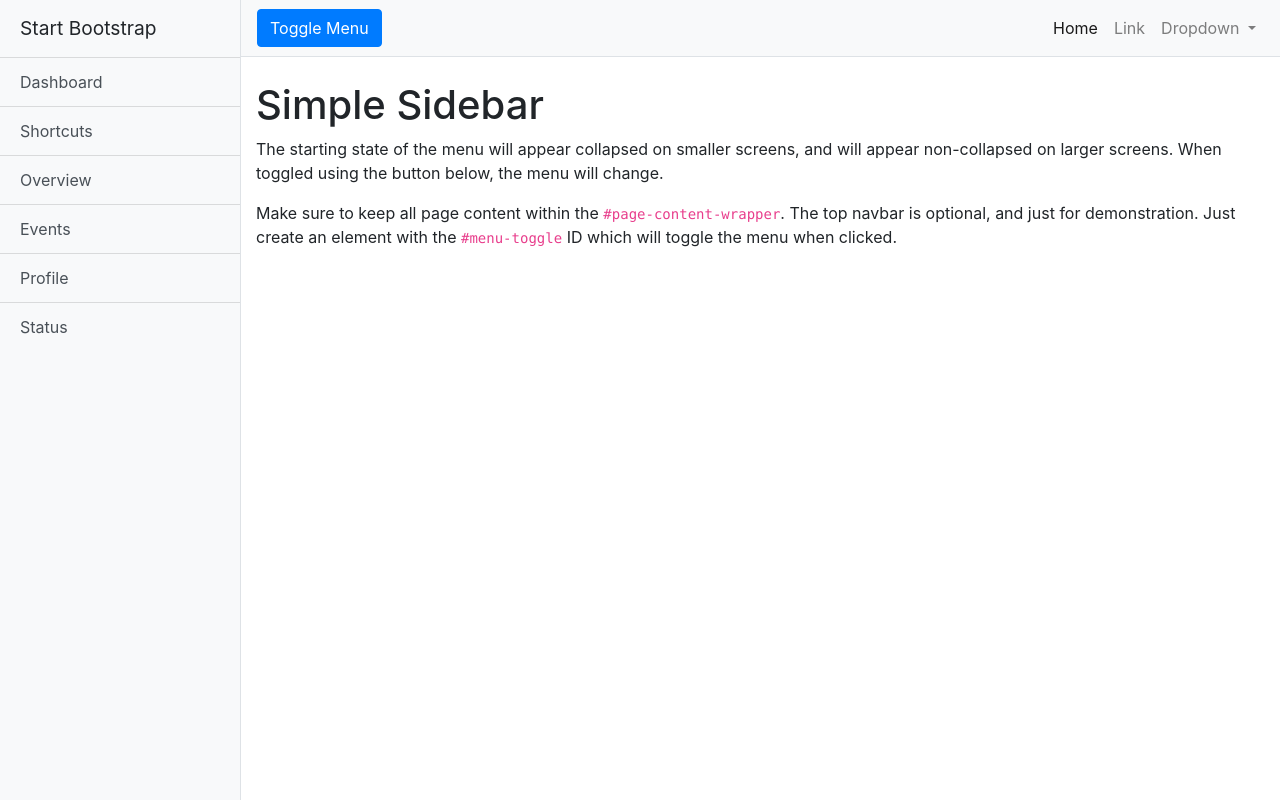
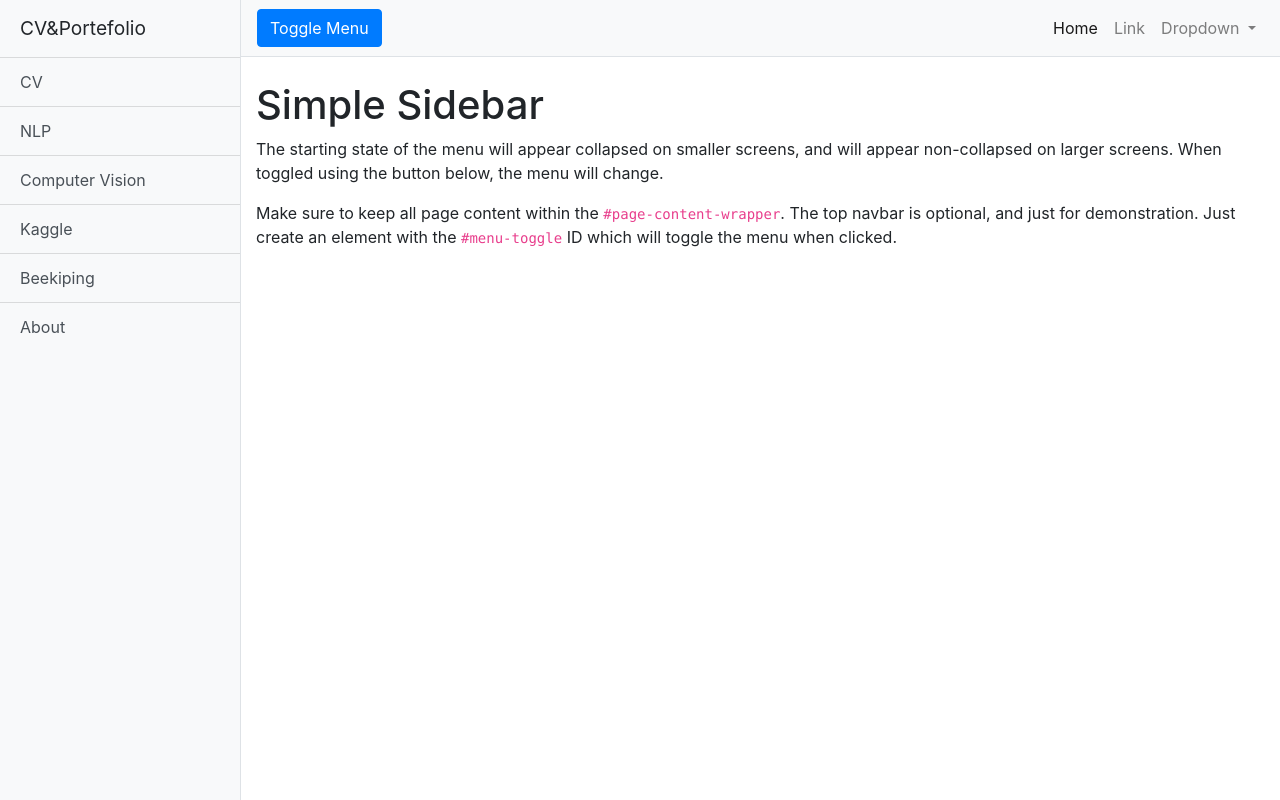
Before and after one commit to HugoPaulino/Curriculum-Vitae, a website: page CV&Portfolio/index.html in a window 1280 px wide. Drawn offline with Linux system fonts and the light colour scheme.

Commit message:
change labels
Signed-off-by: Hugo Paulino dos Santos <darkmagicok@gmail.com>

```diff
--- a/CV&Portfolio/index.html
+++ b/CV&Portfolio/index.html
@@ -8,7 +8,7 @@
   <meta name="description" content="">
   <meta name="author" content="">
 
-  <title>Simple Sidebar - Start Bootstrap Template</title>
+  <title>CV&Portefolio</title>
 
   <!-- Bootstrap core CSS -->
   <link href="vendor/bootstrap/css/bootstrap.min.css" rel="stylesheet">
@@ -24,14 +24,14 @@
 
     <!-- Sidebar -->
     <div class="bg-light border-right" id="sidebar-wrapper">
-      <div class="sidebar-heading">Start Bootstrap </div>
+      <div class="sidebar-heading">CV&Portefolio </div>
       <div class="list-group list-group-flush">
-        <a href="#" class="list-group-item list-group-item-action bg-light">Dashboard</a>
-        <a href="#" class="list-group-item list-group-item-action bg-light">Shortcuts</a>
-        <a href="#" class="list-group-item list-group-item-action bg-light">Overview</a>
-        <a href="#" class="list-group-item list-group-item-action bg-light">Events</a>
-        <a href="#" class="list-group-item list-group-item-action bg-light">Profile</a>
-        <a href="#" class="list-group-item list-group-item-action bg-light">Status</a>
+        <a href="#" class="list-group-item list-group-item-action bg-light">CV</a>
+        <a href="#" class="list-group-item list-group-item-action bg-light">NLP</a>
+        <a href="#" class="list-group-item list-group-item-action bg-light">Computer Vision</a>
+        <a href="#" class="list-group-item list-group-item-action bg-light">Kaggle</a>
+        <a href="#" class="list-group-item list-group-item-action bg-light">Beekiping</a>
+        <a href="#" class="list-group-item list-group-item-action bg-light">About</a>
       </div>
     </div>
     <!-- /#sidebar-wrapper -->
--- a/CV&Portfolio/package.json
+++ b/CV&Portfolio/package.json
@@ -17,9 +17,9 @@
         "email": "feedback@startbootstrap.com"
     },
     "license": "MIT",
-    "author": "Hugo SAntos",
+    "author": "Hugo Santos",
     "contributors": [
-        "David Miller (http://davidmiller.io/)"
+        "Hugo Santos "
     ],
     "repository": {
         "type": "git",
```
Also changed, not shown: CV&Portfolio/README.md.
